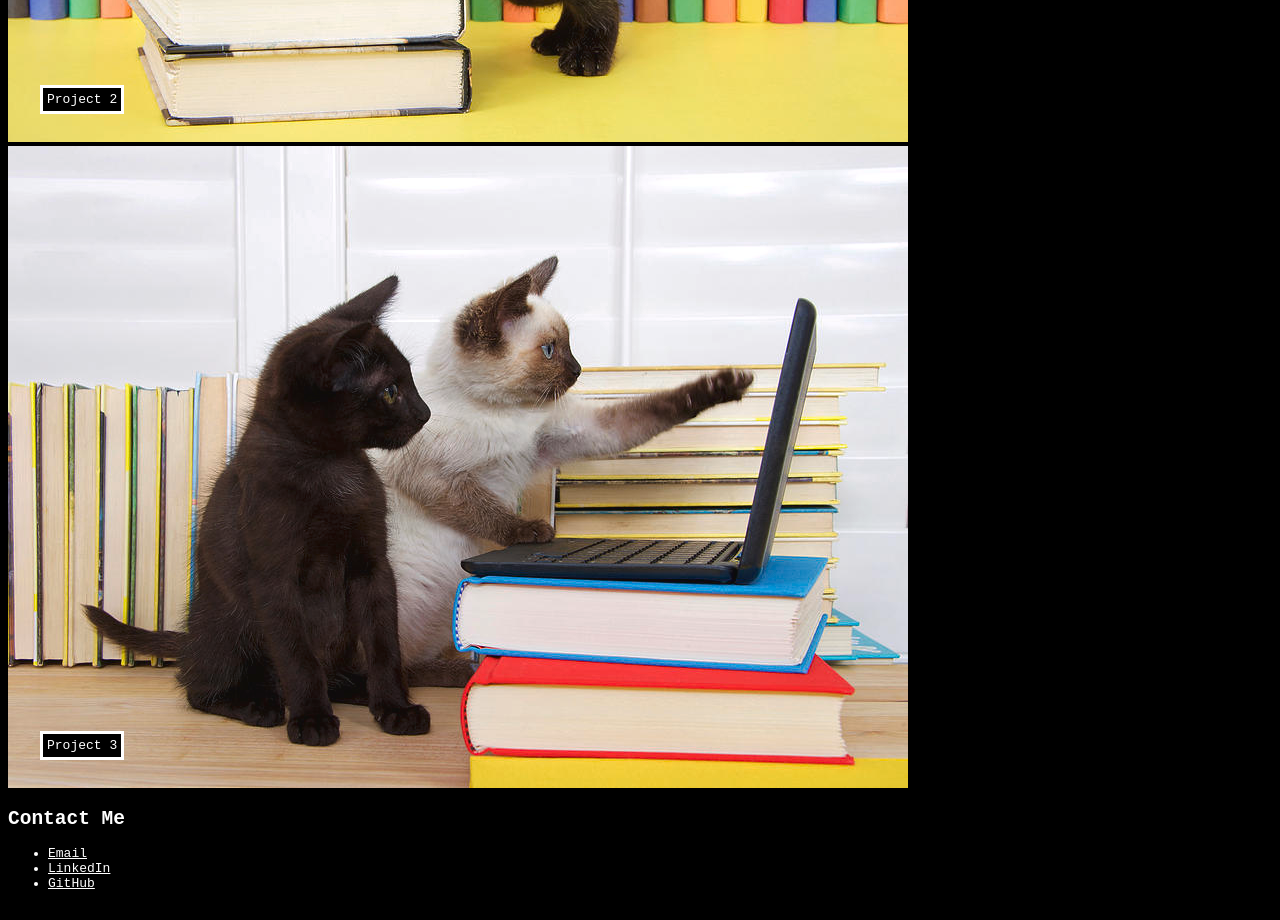
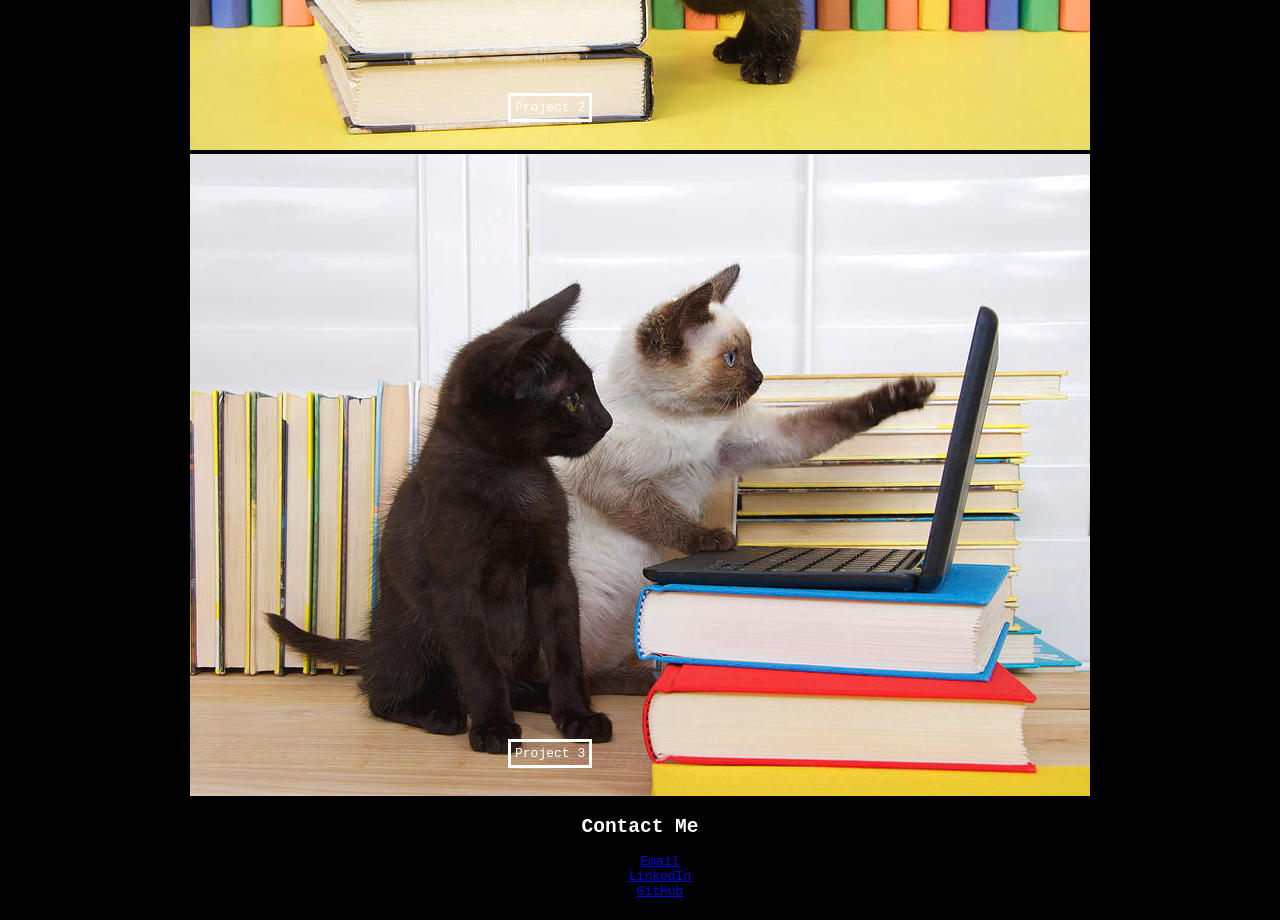
Before and after one commit to mistwhit/02-advanced-css-hw, a plain HTML site: page index.html in a window 1280 px wide. Shown: the part 1560-2480 px from the top of the page. Drawn offline with Linux system fonts and the light colour scheme.

Commit message:
Added additional styling and flexbox properties

```diff
--- a/index.html
+++ b/index.html
@@ -43,14 +43,11 @@
             </p>
         </section>
 <!--Work-->
-<!--WHEN I click on the link to the section about their work
-THEN the UI scrolls to a section with titled images of the developer's applications
-SEE: https://www.w3schools.com/howto/howto_css_image_text.asp
--->
 <!--WHEN I am presented with the developer's first application
 THEN that application's image should be larger in size than the others-->
         <section id="work">
-            <h2>Work</h2>
+            <h2 class="heading">Work</h2>
+            <div id="flexContainer">
             <div class="projectPicture">
                 <a href="#"><img alt="Siamese Kitten with Laptop" src="Project 1.jpg">
                 <div class="projectText">Project 1</div></a>
@@ -63,8 +60,11 @@ THEN that application's image should be larger in size than the others-->
                 <a href="#"><img alt="2 Kittens with Laptop" src="Project 3.jpg">
                 <div class="projectText">Project 3</div></a>
             </div>
+            </div>
         </section>
-<!--Contact Me-->
+    </main>
+<!--Footer/Contact Me-->
+    <footer>
         <section id="contactMe">
             <h2>Contact Me</h2>
             <div>
@@ -75,10 +75,6 @@ THEN that application's image should be larger in size than the others-->
                 </ul>
             </div>
         </section>
-    </main>
-<!--Footer-->
-    <footer>
-
     </footer>
 </body>
 </html>
--- a/style.css
+++ b/style.css
@@ -1,17 +1,33 @@
+body {
+    display: flex;
+    flex-direction: column;
+    font-family: monospace;
+    background-color: black;
+    color: white;
+    text-align: center;
+}
+
+/*Avatar*/
 .avatar {
     height: 100px;
     width: 100px;
     border-radius: 50%;
 }
 
+
+/*Work section Flex Container*/
+
+/*Work section images*/
 .projectPicture {
     position: relative;
+    margin: 0 auto;
 }
 
+/*Work section text displayed over images*/
 .projectText {
     position: absolute;
     bottom: 32px;
-    left: 32px;
+    left: 500px;
     border: white;
     border-style: solid;
     padding: 4px;
@@ -19,8 +35,7 @@
     font-family: monospace;
 }
 
-* {
-    font-family: monospace;
-    background-color: black;
-    color: white;
+/*Footer/Contact Me*/
+li {
+    list-style-type: none;
 }
```
